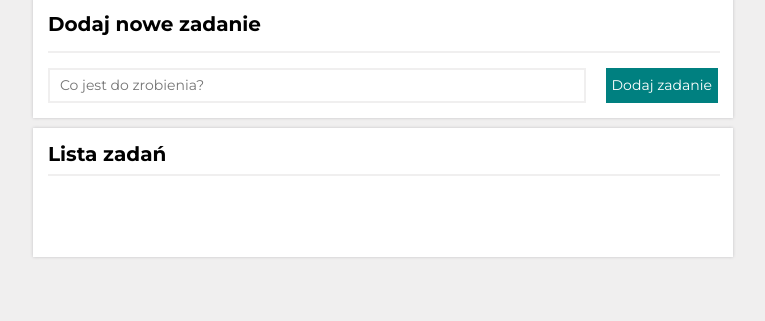
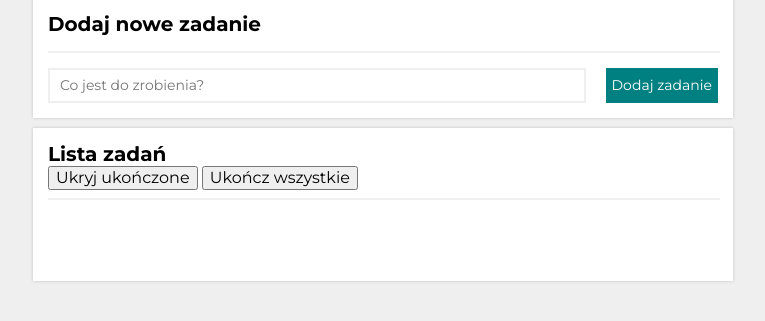
Before and after one commit to sylwiadobkowska/to-do-list, a plain HTML site: page index.html in a window 1280 px wide. Shown: the part 89-410 px from the top of the page, without its empty margins (257-1022 px from the left). Drawn offline with nearby package versions, Linux system fonts and the light colour scheme.

Commit message:
taskbuttonsadded

```diff
--- a/index.html
+++ b/index.html
@@ -36,6 +36,8 @@
 
     <div class="container">
         <h2 class="subHeader">Lista zadań</h2>
+        <button class="taskButton">Ukryj ukończone</button>
+        <button class="taskButton">Ukończ wszystkie</button>
         <hr noshade class="hr">
         <ul class="tasks js-tasks"></ul>
     </div>
```
